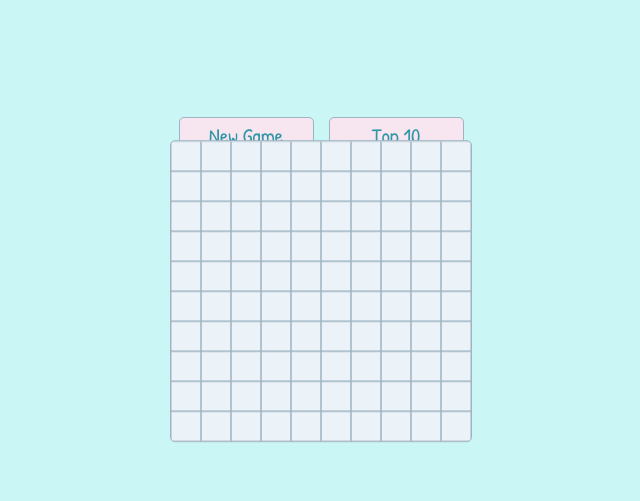
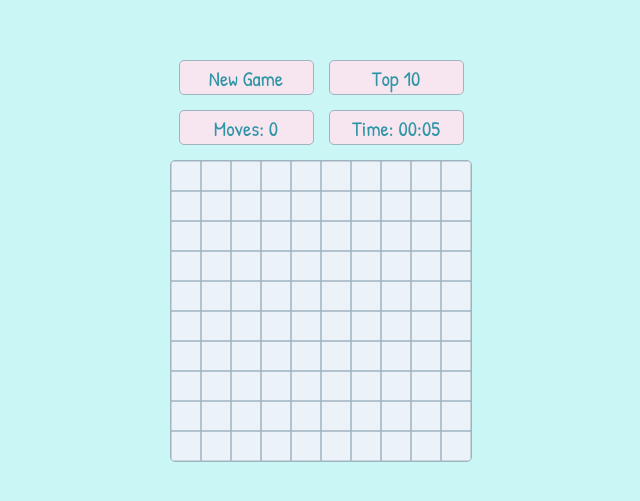
Before and after one commit to zilola08/minesweeper, a website built with webpack: page src/pages/main.html in a window 1280 px wide. Shown: the part 139-640 px from the top of the page, without its empty margins (319-959 px from the left). Built offline with nearby package versions, Linux system fonts and the light colour scheme; a web font is replaced by a local one.

Commit message:
feat: update canvas position

```diff
--- a/src/scss/main.scss
+++ b/src/scss/main.scss
@@ -15,6 +15,8 @@
 ;
 
 body {
+  width: 100vw;
+  height: 100vh;
   display: flex;
   flex-direction: column;
   justify-content: center;
@@ -25,19 +27,19 @@ body {
 .canvas {
   border: 1px solid #9fb3c1;
   background-color: rgb(235, 243, 249);
-  position: absolute;
-  top: 50%;
-  left: 50%;
+  // position: absolute;
+  // top: 50%;
+  // left: 50%;
   border-radius: 5px;
 
   // this puts the canvas to the center of the page on any window size:
-  transform: translate(-50%, -40%);
+  // transform: translate(-50%, -40%);
 }
 
 .container {
   width: 300px;
   height: 100px;
-  margin: 20%;
+  // margin: 20%;
 }
 
 .button-box {
```
Also changed, not shown: dist/main.css.
